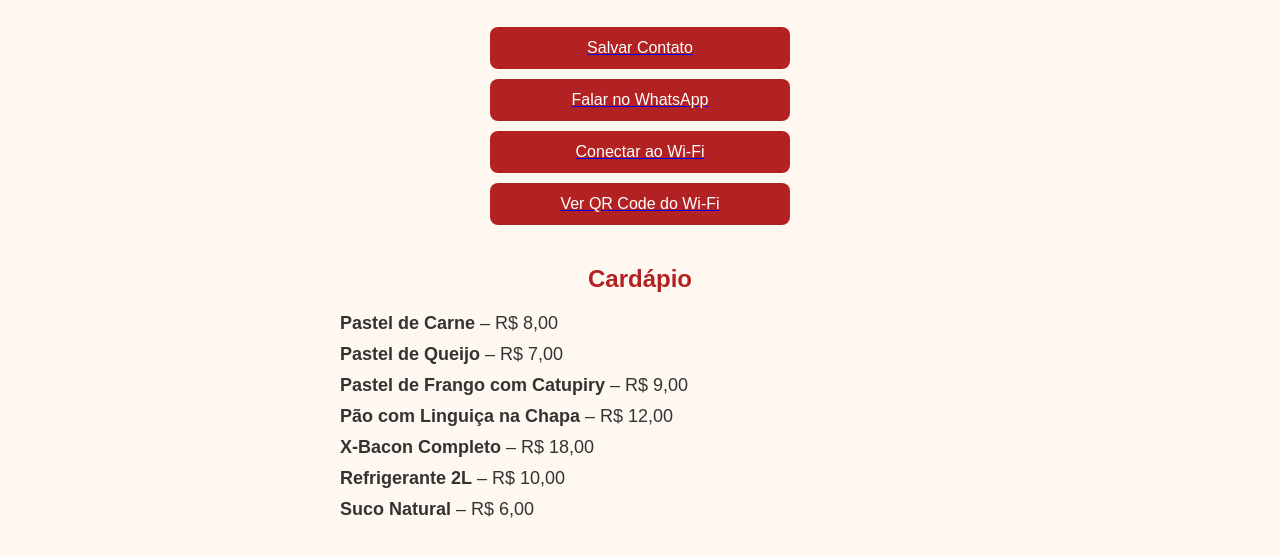
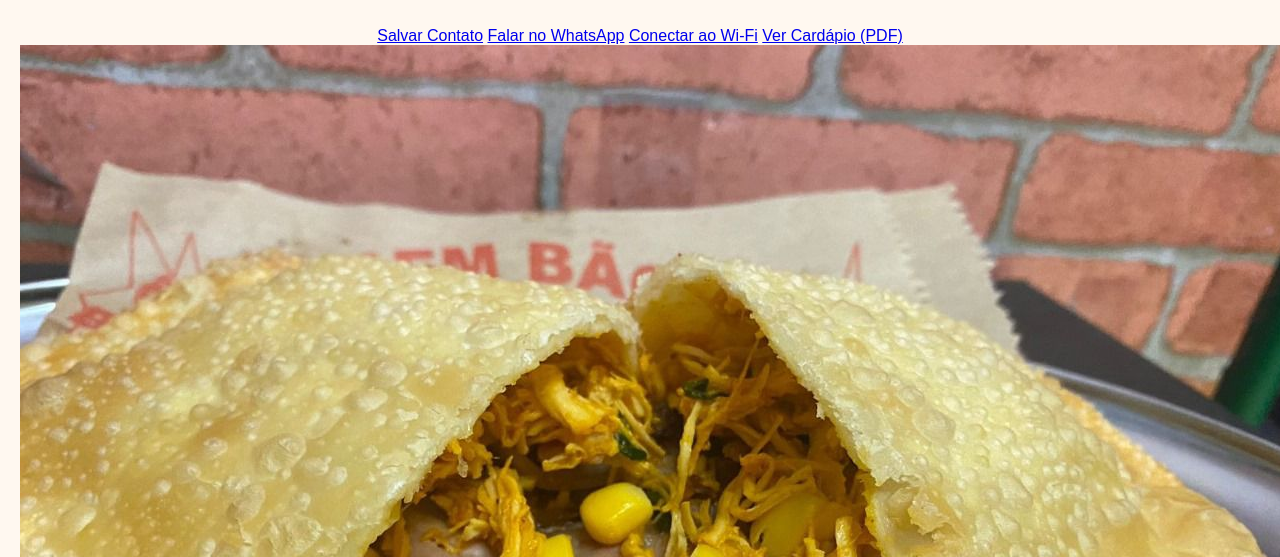
Before and after one commit to GuiAndradx/trem-bao-de-minas-NFC, a plain HTML site: page index.html in a window 1280 px wide. Shown: the part 223-780 px from the top of the page. Drawn offline with Linux system fonts and the light colour scheme.

Commit message:
index.html

```diff
--- a/index.html
+++ b/index.html
@@ -10,26 +10,30 @@
 <body>
 
   <img src="logo.jpeg" alt="Logo Trem Bão de Minas" class="logo" />
-
   <h1>Trem Bão de Minas</h1>
 
   <div class="botoes">
-    <a href="contato.vcf" download><button>Salvar Contato</button></a>
-    <a href="https://wa.me/552136932039?text=Olá%2C+quero+fazer+um+pedido!" target="_blank"><button>Falar no WhatsApp</button></a>
-    <a href="WIFI:T:WPA;S=BISCOITO;P=281220053006;;"><button>Conectar ao Wi-Fi</button></a>
-    <a href="wifi-qr.png" target="_blank"><button>Ver QR Code do Wi-Fi</button></a>
+  <a href="contato.vcf" download class="botao">Salvar Contato</a>
+  <a href="https://wa.me/5521977997625?text=Olá%2C+quero+fazer+um+pedido!" target="_blank" class="botao">Falar no WhatsApp</a>
+  <a href="WIFI:T:WPA;S=TremBãoWiFi;P=tr3mbao2024;;" class="botao">Conectar ao Wi-Fi</a>
+  <a href="cardapio.pdf" target="_blank" class="botao">Ver Cardápio (PDF)</a>
+</div>
+
+  <div class="carrossel">
+    <div class="slides" id="slides">
+      <img src="slide1.jpeg" alt="Pastel" />
+      <img src="slide2.jpeg" alt="Pão com Linguiça" />
+      <img src="slide3.jpeg" alt="X-Bacon" />
+      <img src="slide4.jpeg" alt="Pastel" />
+    </div>
   </div>
-
-  <section class="cardapio">
-    <h2>Cardápio</h2>
-    <div class="item"><strong>Pastel de Carne</strong> – R$ 8,00</div>
-    <div class="item"><strong>Pastel de Queijo</strong> – R$ 7,00</div>
-    <div class="item"><strong>Pastel de Frango com Catupiry</strong> – R$ 9,00</div>
-    <div class="item"><strong>Pão com Linguiça na Chapa</strong> – R$ 12,00</div>
-    <div class="item"><strong>X-Bacon Completo</strong> – R$ 18,00</div>
-    <div class="item"><strong>Refrigerante 2L</strong> – R$ 10,00</div>
-    <div class="item"><strong>Suco Natural</strong> – R$ 6,00</div>
-  </section>
+  <div class="wifi-qr">
+  <h2>QR Code para Conectar ao Wi-Fi</h2>
+  <img src="wifi-qr.png" alt="QR Code Wi-Fi Trem Bão de Minas" />
+  <p class="wifi-qr-info">
+    <strong>Wi-Fi:</strong> TremBãoWiFi &nbsp;&nbsp;|&nbsp;&nbsp; <strong>Senha:</strong> tr3mbao2024
+  </p>
+</div>
 
   <footer>
     Aberto todos os dias das 9h às 23h | Rua Silvio de Carvalho, 51 - BNH | Instagram: @trembaodeminas_pbi_mp
```
